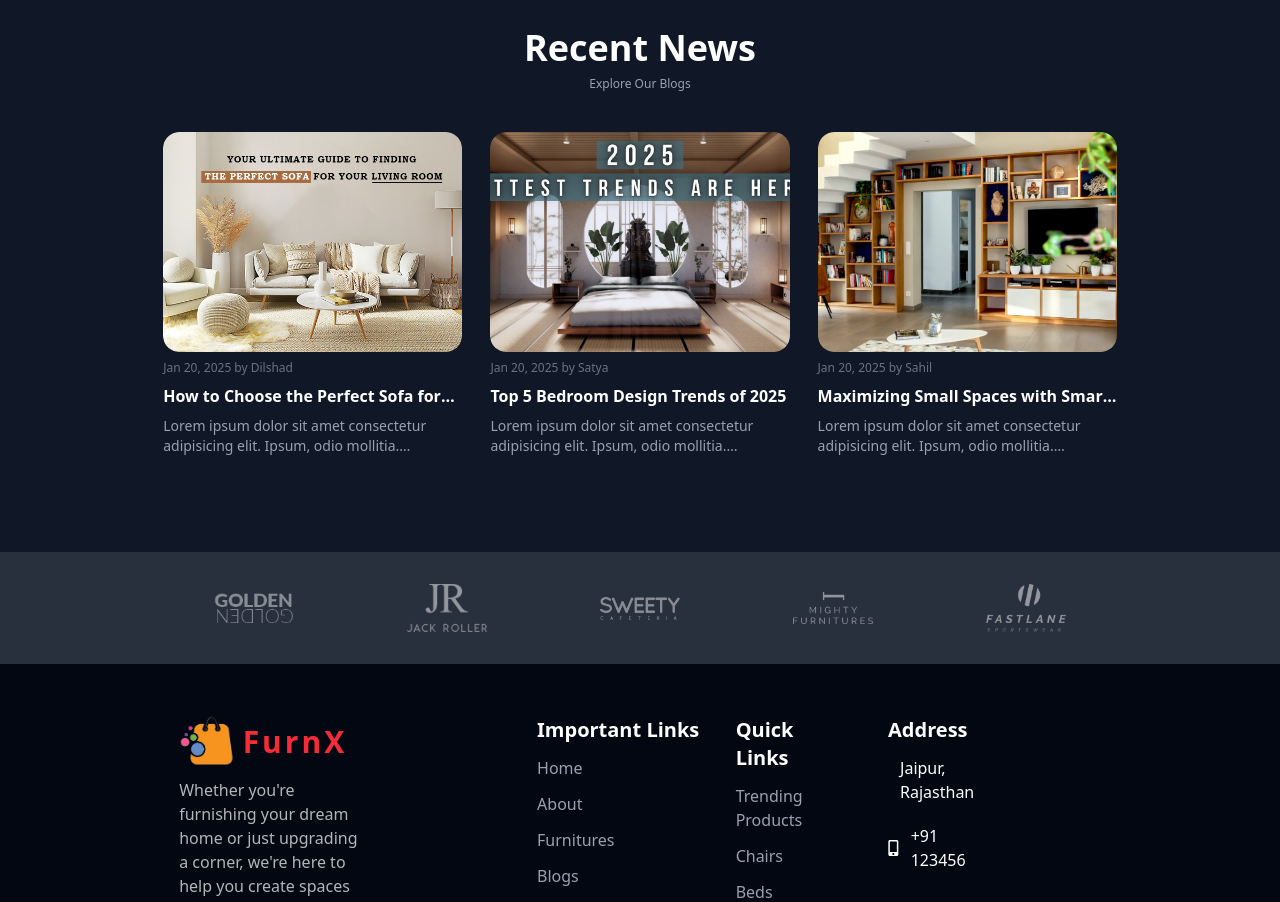
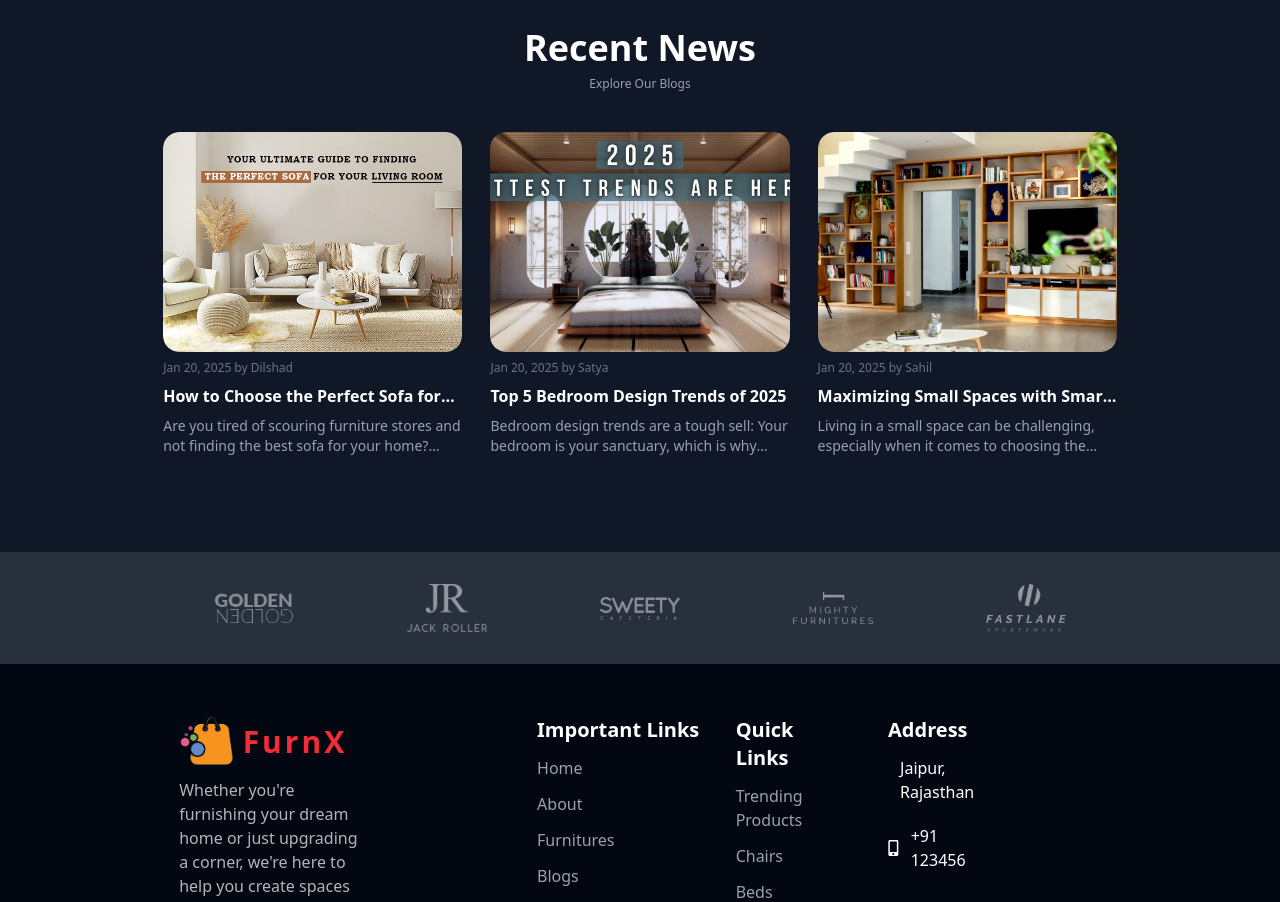
Before and after one commit to Kavya-Jain-coder/Furniture-website, a React (Vite) app: page / in a window 1280 px wide. Shown: the part 3820-4722 px from the top of the page. Built offline with nearby package versions, Linux system fonts and the light colour scheme; no server answers.

Commit message:
Blogs.jsx

```diff
--- a/src/components/Blogs/Blogs.jsx
+++ b/src/components/Blogs/Blogs.jsx
@@ -8,7 +8,7 @@ const BlogData = [
   {
     title: "How to Choose the Perfect Sofa for Your Space",
     subtitle:
-      "Lorem ipsum dolor sit amet consectetur adipisicing elit. Ipsum, odio mollitia. Possimus facere ab repudiandae laudantium aspernatur vero earum nobis.",
+      "Are you tired of scouring furniture stores and not finding the best sofa for your home? Look no further! Sleepyhead has revolutionized the way we shop for furniture, making it easier than ever to find exactly what you're looking for.In this blog post, we'll guide you through the process of finding the perfect sofa online – from selecting the right style and size to navigating delivery options. Get ready to sit back and relax on your dream couch! Staying indoors due to the pandemic has made us all reconsider how much we value comfort. We all love staying in our comfy pyjamas to attend meetings (yes, we know you do!).",
     published: "Jan 20, 2025 by Dilshad",
     image: Img1,
     aosDelay: "0",
@@ -16,7 +16,7 @@ const BlogData = [
   {
     title: "Top 5 Bedroom Design Trends of 2025",
     subtitle:
-      "Lorem ipsum dolor sit amet consectetur adipisicing elit. Ipsum, odio mollitia. Possimus facere ab repudiandae laudantium aspernatur vero earum nobis.",
+      "Bedroom design trends are a tough sell: Your bedroom is your sanctuary, which is why people stick to soothing, neutral color palettes and crisp white bedding. But even if you cling to those restorative vibes, there's a world of design possibilities to unlock.The bedroom design trends for 2025 embrace subtle inflections of personality—think textured walls or lush, floor-to-ceiling curtains. Floral wallpapers and vintage touches are also on the rise. To help us navigate the top eight bedroom design trends emerging for 2025, we tapped a handful of expert designers to reveal what they're seeing in the industry.",
     published: "Jan 20, 2025 by Satya",
     image: Img2,
     aosDelay: "200",
@@ -24,7 +24,7 @@ const BlogData = [
   {
     title: "Maximizing Small Spaces with Smart Furniture",
     subtitle:
-      "Lorem ipsum dolor sit amet consectetur adipisicing elit. Ipsum, odio mollitia. Possimus facere ab repudiandae laudantium aspernatur vero earum nobis.",
+      "Living in a small space can be challenging, especially when it comes to choosing the right furniture. Space saving furniture is not just a trend; it’s a necessity for those wanting to maximize their living area without sacrificing style. From multifunctional sofas to compact dining tables, there are countless solutions available that cater to small spaces. Let's explore some of the most effective space saving furniture options that can transform your home into a stylish and functional haven.",
     published: "Jan 20, 2025 by Sahil",
     image: Img3,
     aosDelay: "400",
@@ -39,7 +39,7 @@ const Blogs = () => {
 
         <div className="grid grid-cols-1 sm:grid-cols-2 md:grid-cols-3 gap-6 gap-y-8 sm:gap-4 md:gap-7 ">
           {BlogData.map((data) => (
-            <a href="/blogs2">
+
               <div
                 data-aos="fade-up"
                 data-aos-delay={data.aosDelay}
@@ -61,7 +61,7 @@ const Blogs = () => {
                   </p>
                 </div>
               </div>
-            </a>
+
           ))}
         </div>
       </div>
```
